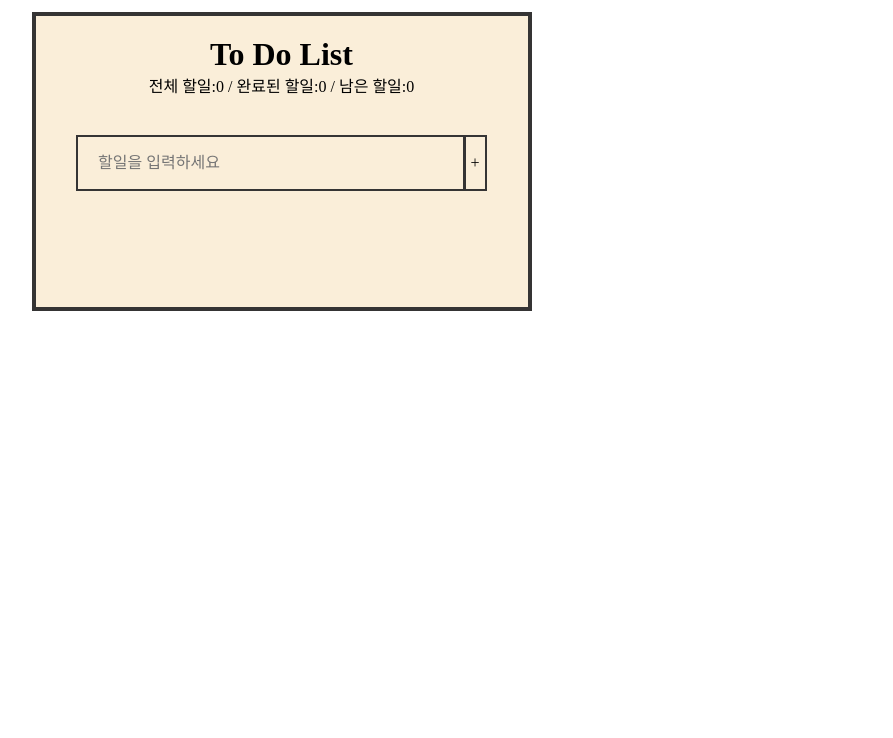
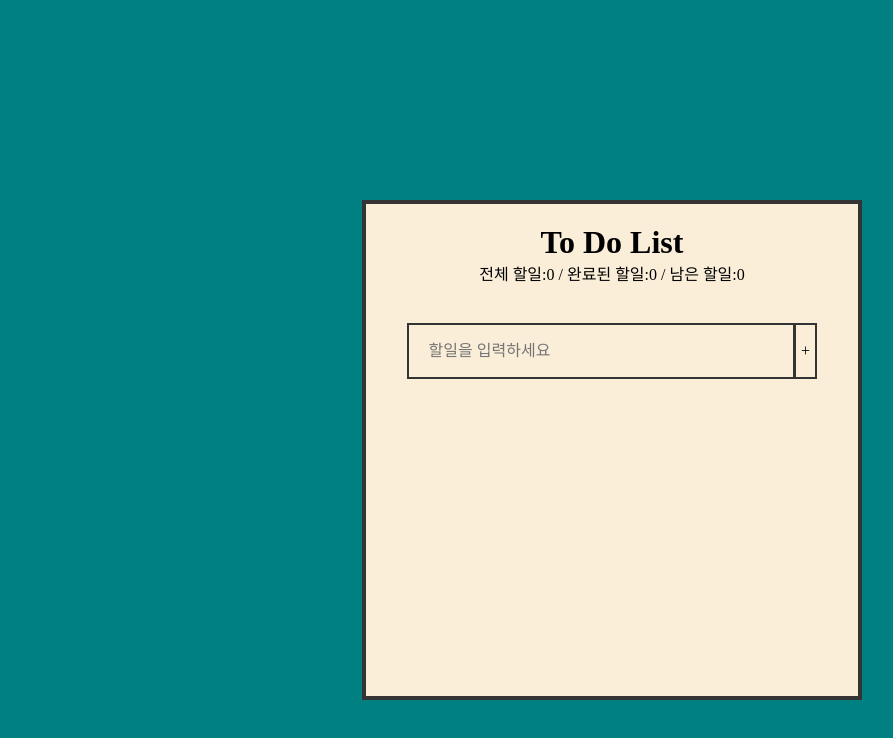
Before and after one commit to EunJaePark/todolist0326ej, a Vue app: page /#/ in a window 1280 px wide. Shown: the top 738 px of the page, without its empty margins (28-921 px from the left). Built offline with nearby package versions, Linux system fonts and the light colour scheme.

Commit message:
리스트항목들
- 리스트 항목들의 갯수가 늘어가 범위를 벗어날 경우 스크롤 생기게 수정.
- 각 리스트 앞에 번호 줌.

```diff
--- a/src/App.vue
+++ b/src/App.vue
@@ -1,11 +1,15 @@
 <template>
-  <v-container>
+  <!-- <v-container>
     <v-layout>
-      <v-flex xs12>
-        <Home/>
-      </v-flex>
+      <v-flex xs12> -->
+
+        <div class="wrap">
+          <Home/>
+        </div>
+
+      <!-- </v-flex>
     </v-layout>
-  </v-container>
+  </v-container> -->
 </template>
 
 <script>
@@ -25,3 +29,7 @@ export default {
   }),
 };
 </script>
+
+<style>
+.wrap{ width:100vw; min-height:100vh; background-color:teal; }
+</style>
--- a/src/components/Home.vue
+++ b/src/components/Home.vue
@@ -63,7 +63,7 @@ export default{
 </script>
 
 <style scoped>
-.homeCont{ border:4px solid #353434; width:500px; padding:20px; background-color:rgb(250, 238, 217); }
+.homeCont{ border:4px solid #353434; width:500px; height:500px; padding:20px; background-color:rgb(250, 238, 217); position:absolute; top:200px; left:50%; transform:translateX(-50%); }
 h1{ text-align:center; }
 p{ text-align:center; }
 .listbox{  width:90%; margin:40px auto; }
--- a/src/components/List.vue
+++ b/src/components/List.vue
@@ -5,6 +5,7 @@
             v-for="(list, index) in todoList"
             :key="index"
         >
+            <p class="num">{{ `${index + 1 }.` }}</p>
             <p
                 :class="{'done':list.status === 'done'}"
             >{{ list.memo }}</p>
@@ -51,13 +52,16 @@ export default {
 </script>
 
 <style scoped>
-.listBox{  width:100%; display:inline-block; }
-.todoListBox{ border-bottom:2px solid #353434; padding:10px 20px; position:relative; }
+.listBox{  width:100%; height:250px; display:inline-block; overflow:scroll; }
+.todoListBox{ border-bottom:2px solid #353434; padding:10px 10px; position:relative; }
 .todoListBox + .todoListBox{ margin-top:30px; }
-.btns{  display:inline-block; position:absolute; top:calc(100% + 10px); right:0; }
+.todoListBox > p{ width:auto; padding:0 5px; font-size:18px; display:inline-block; }
+.todoListBox > p.num{ margin-right:20px; font-weight:bold; }
+.btns{  display:inline-block; position:absolute; top:calc(100% + 10px); right:5px; }
 .btns > button{ outline:2px solid #353434; width:30px; margin-left:10px; padding:2px 0; font-size:12px; }
 .btns > button:hover{ background-color:#353434; color:#fff; }
 
-.done{ color:rgba(53, 52, 52, .3); text-decoration:line-through; }
+.done{ color:rgba(53, 52, 52, .8); position:relative; }
+.done:after{ content:''; display:block; width:100%; height:7px; background-color:rgba(255, 0, 0, .7); position:absolute; top:40%; left:0; transform:translateY(-40%);  }
 .none{ display:none; }
 </style>
```
